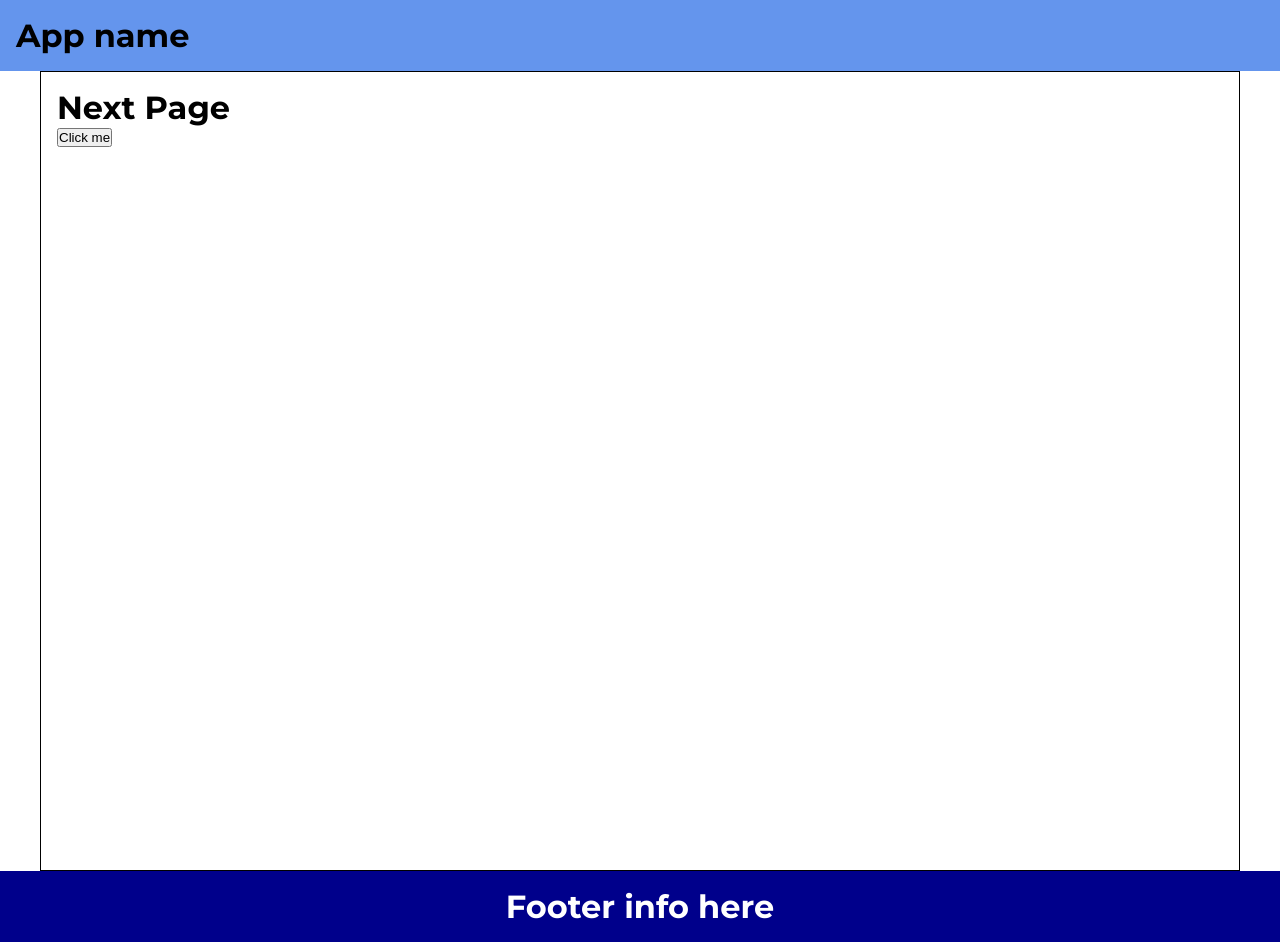
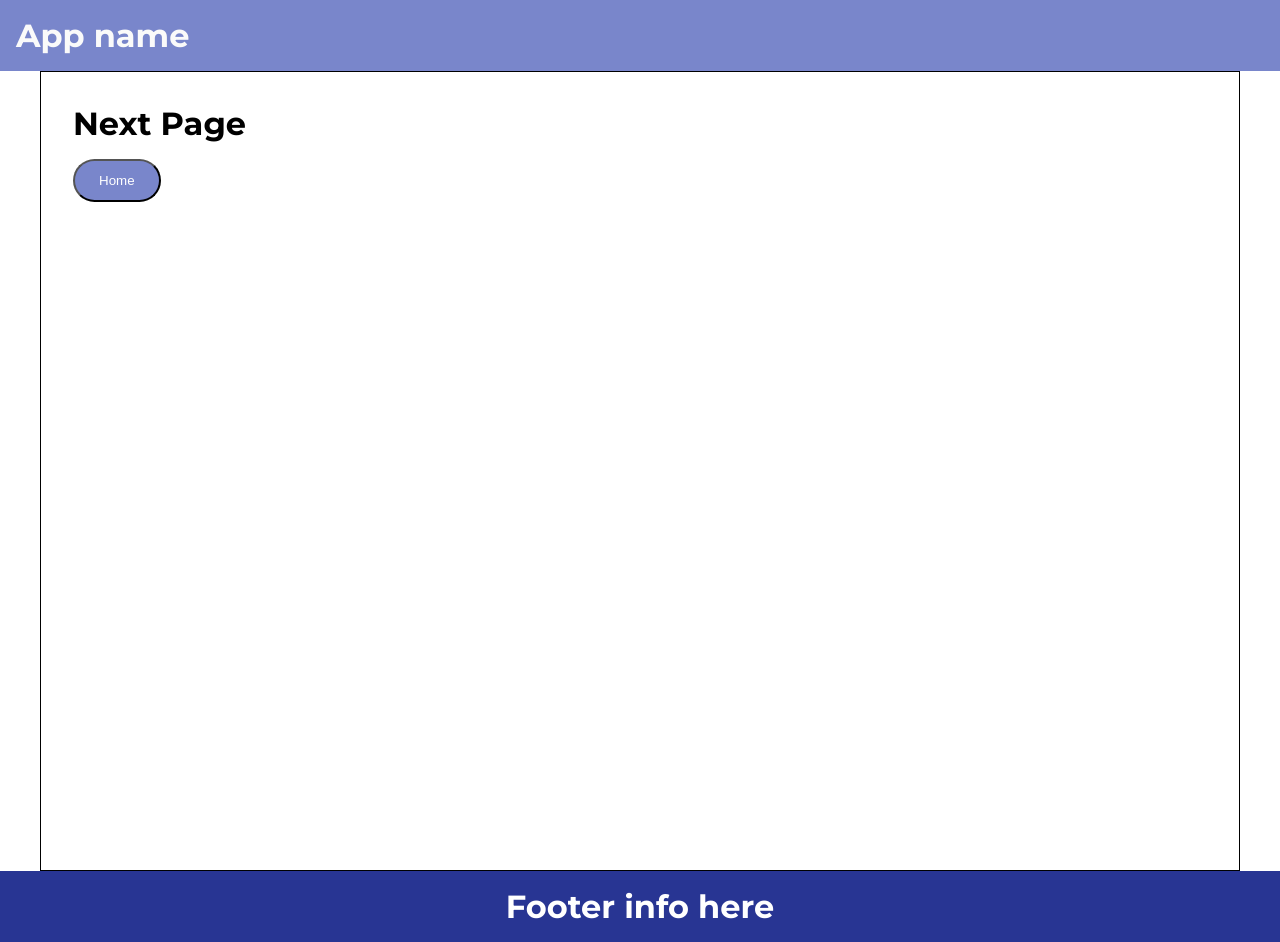
Before and after one commit to emilyfranceskolar/react-app, a React (Vite) app: page /next in a window 1280 px wide. Built offline with nearby package versions, Linux system fonts and the light colour scheme.

Commit message:
adding basic styling to the 2 pages

```diff
--- a/src/components/footer.css
+++ b/src/components/footer.css
@@ -2,7 +2,6 @@ footer {
     display: flex;
     justify-content: center;
     padding: 16px;
-    background-color: darkblue;
-    color: #fff;
-    ;
+    color: var(--text-color-light);
+    background-color: var(--color-primary-hover);
 }
--- a/src/components/header.css
+++ b/src/components/header.css
@@ -1,5 +1,6 @@
 header {
     display: flex;
     padding: 16px;
-    background-color: cornflowerblue;
+    color: #FAFAFA;
+    background-color: var(--color-primary);
 }
--- a/src/index.css
+++ b/src/index.css
@@ -1,6 +1,9 @@
 :root {
     font-family: "Montserrat", sans-serif;
-    ;
+    --text-color-light: #FFF;
+    --text-color-dark: #000;
+    --color-primary: #7986CB;
+    --color-primary-hover: #283593;
 }
 
 * {
@@ -12,8 +15,24 @@
 
 .container {
     border: 1px solid #000;
+    display: flex;
+    flex-direction: column;
+    gap: 1rem;
     margin: 0 auto;
     height: 100vh;
     max-width: 1200px;
-    padding: 16px;
+    padding: 32px;
 }
+
+.btn {
+    padding: 12px 24px;
+    border-radius: 30px;
+    color: var(--text-color-light);
+    background-color: var(--color-primary);
+}
+
+.btn:hover {
+    padding: 12px 24px;
+    border-radius: 30px;
+    background-color: var(--color-primary-hover);
+}
--- a/src/pages/home.css
+++ b/src/pages/home.css
@@ -0,0 +1,4 @@
+.btn {
+    padding: 12px 24px;
+    border-radius: 30px;
+}
--- a/src/pages/home.tsx
+++ b/src/pages/home.tsx
@@ -1,4 +1,5 @@
 import { Link } from "react-router";
+import "./home.css";
 
 export default function HomePage() {
   return (
@@ -6,7 +7,9 @@ export default function HomePage() {
       <div className="container">
         <h1 className="title">Home Page</h1>
         <Link to="/next">
-          <button type="button">Click me</button>
+          <button className="btn" type="button">
+            Next Page
+          </button>
         </Link>
       </div>
     </>
--- a/src/pages/next.tsx
+++ b/src/pages/next.tsx
@@ -1,4 +1,5 @@
 import { Link } from "react-router";
+import "./next.css";
 
 export default function NextPage() {
   return (
@@ -6,7 +7,9 @@ export default function NextPage() {
       <div className="container">
         <h1>Next Page</h1>
         <Link to="/">
-          <button type="button">Click me</button>
+          <button className="btn" type="button">
+            Home
+          </button>
         </Link>
       </div>
     </>
```
Also changed, not shown: src/pages/next.css (added).
